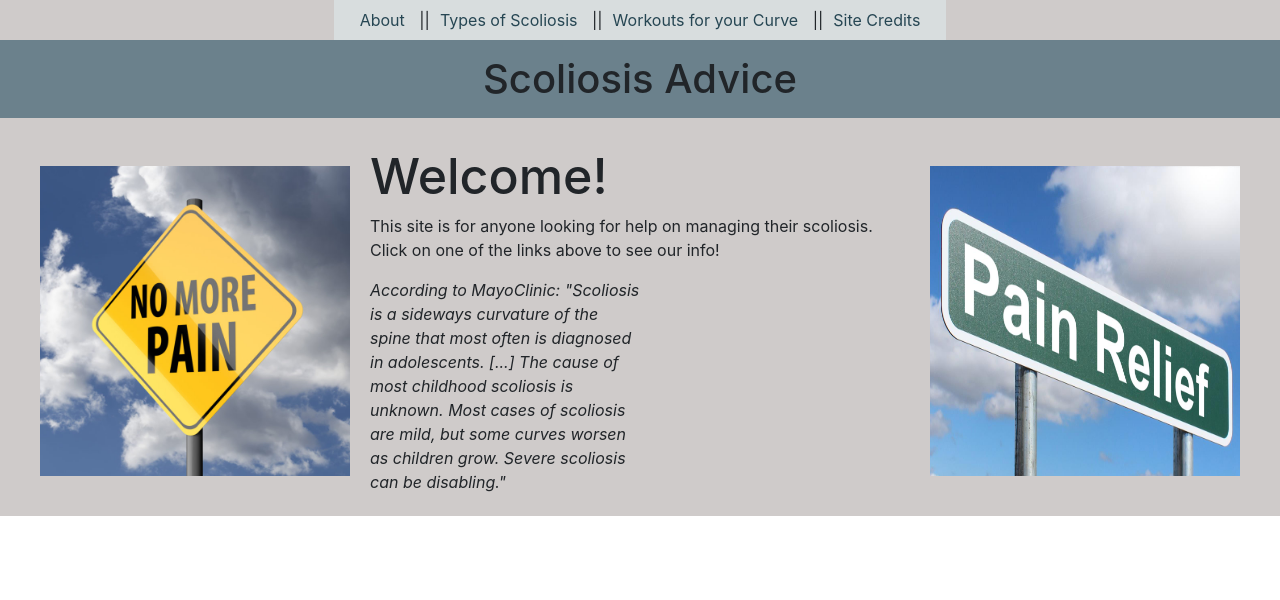
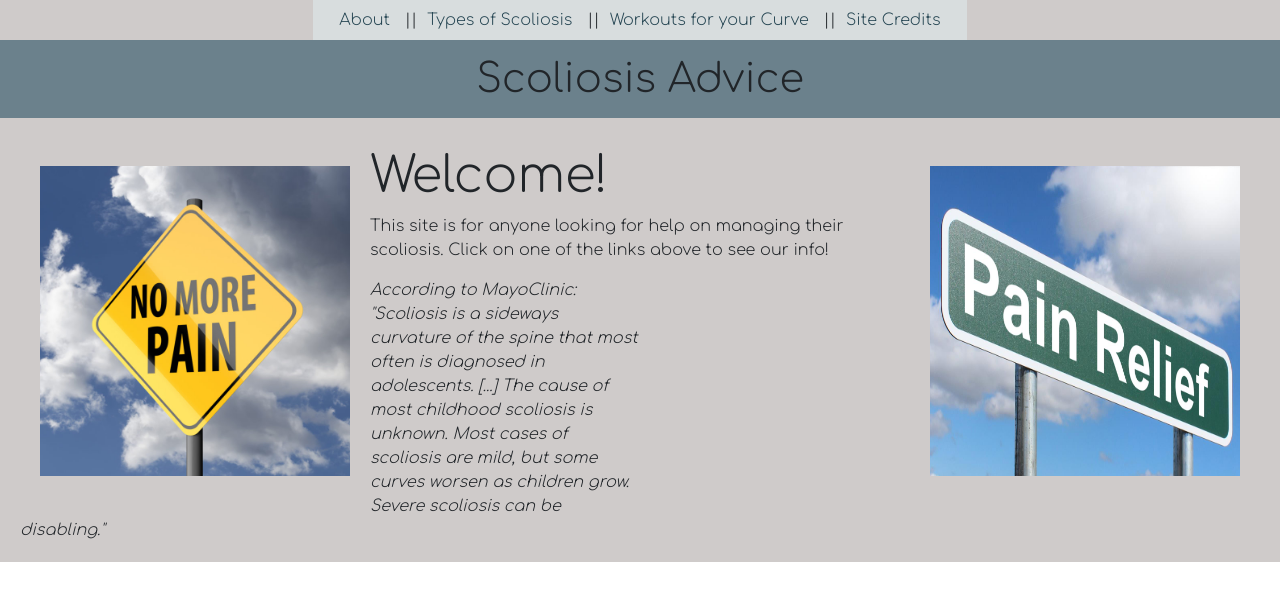
Before and after one commit to YoshiMejia/scoliosis-SPA, a React (Create React App) app: page / in a window 1280 px wide. Shown: the top 600 px of the page. Built offline with nearby package versions, Linux system fonts and the light colour scheme.

Commit message:
styling: added Comfortaa as primary font

```diff
--- a/public/index.html
+++ b/public/index.html
@@ -25,6 +25,9 @@
       work correctly both with client-side routing and a non-root public URL.
       Learn how to configure a non-root public URL by running `npm run build`.
     -->
+      <link rel="preconnect" href="https://fonts.googleapis.com">
+      <link rel="preconnect" href="https://fonts.gstatic.com" crossorigin>
+      <link href="https://fonts.googleapis.com/css2?family=Comfortaa:wght@300&display=swap" rel="stylesheet">
     <title>Scoly</title>
   </head>
   <body>
--- a/src/App.css
+++ b/src/App.css
@@ -1,5 +1,7 @@
 .App{
   background-color: #cfcbca;
+  font-family: 'Comfortaa', cursive;
+
 }
 
 .types_pic {
@@ -30,6 +32,9 @@
 
 #main h2 {
   font-size: 50px;
+}
+
+#main p{
 }
 
 .navbar {
```
